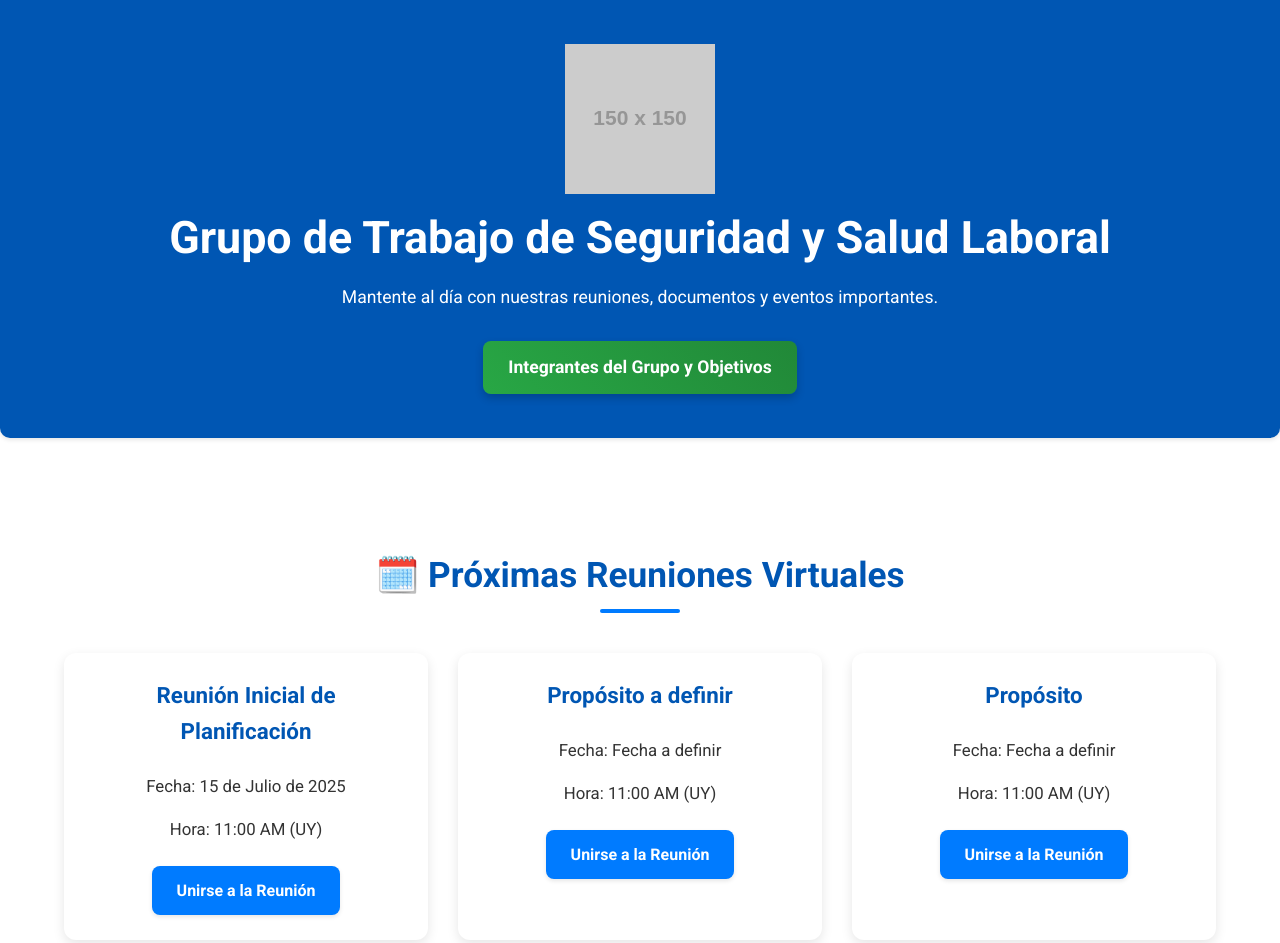
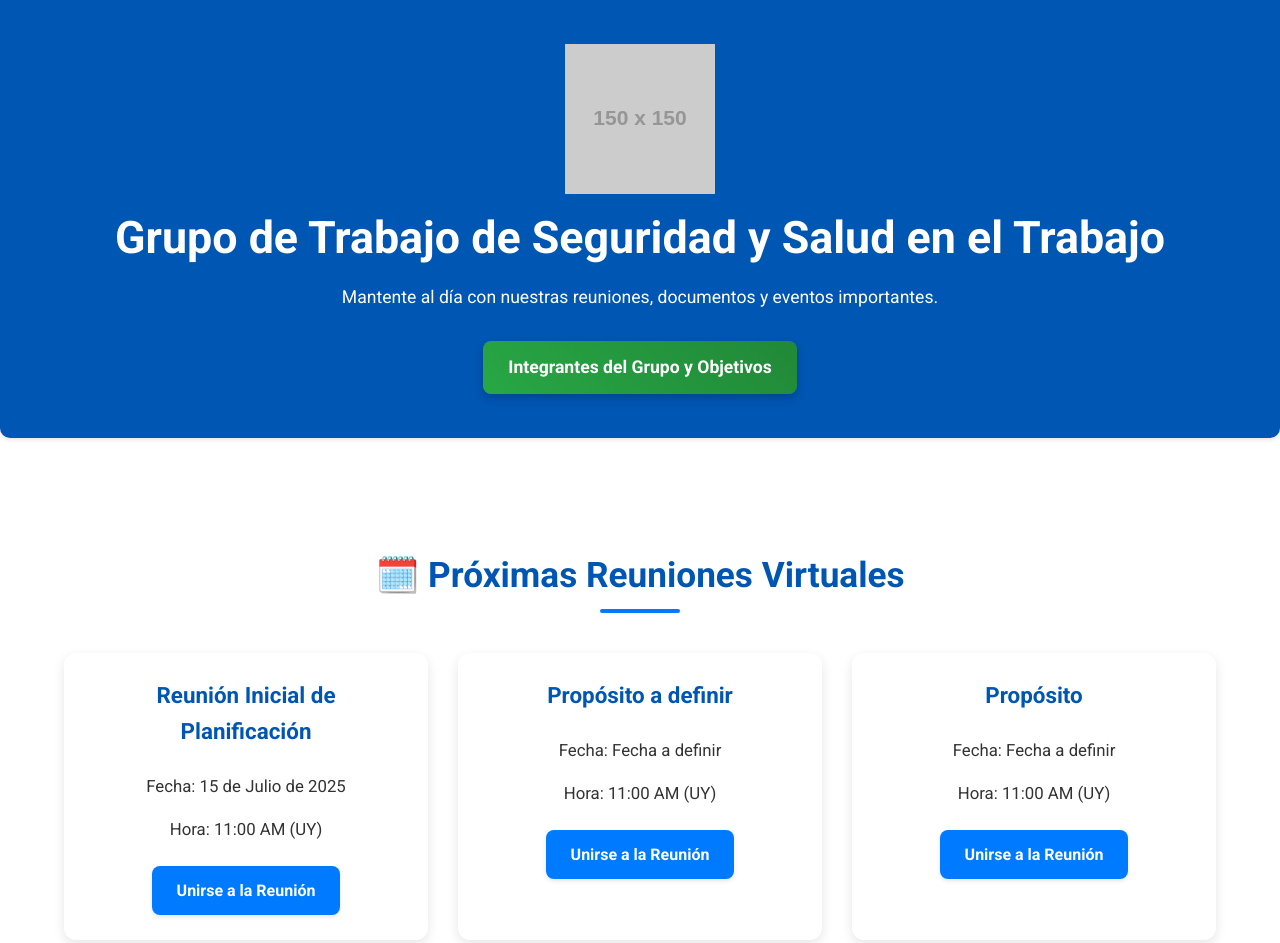
Before and after one commit to jcbelza/GrupoCIERSST, a plain HTML site: page index.html in a window 1280 px wide. Shown: the top 943 px of the page. Drawn offline with Linux system fonts and the light colour scheme; placeholder pictures from the web are drawn by us.

Commit message:
Update index.html

```diff
--- a/index.html
+++ b/index.html
@@ -267,7 +267,7 @@
         <div class="container">
             <!-- Logo added here with onerror for fallback -->
             <img src="Logo CIER-PhotoRoom (1).png" alt="Logo CIER" class="header-logo" onerror="this.onerror=null; this.src='https://placehold.co/150x150/cccccc/333333?text=Logo+CIER';">
-            <h1>Grupo de Trabajo de Seguridad y Salud Laboral</h1>
+            <h1>Grupo de Trabajo de Seguridad y Salud en el Trabajo</h1>
             <p>Mantente al día con nuestras reuniones, documentos y eventos importantes.</p>
             <!-- New button for "Integrantes del Grupo" linking to Google Drive -->
             <a href="https://drive.google.com/drive/folders/1jJg5MwPTiFq07g3bQxmtJ5IkHgGHT6tX?usp=drive_link" target="_blank" class="header-button" rel="noopener noreferrer">Integrantes del Grupo y Objetivos</a>
```
